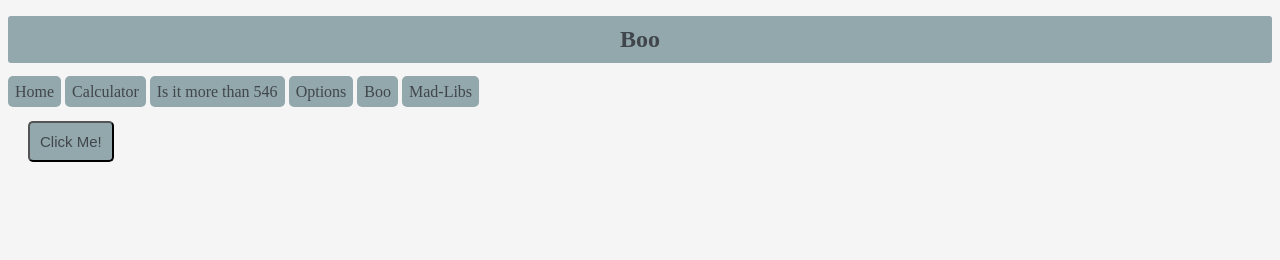
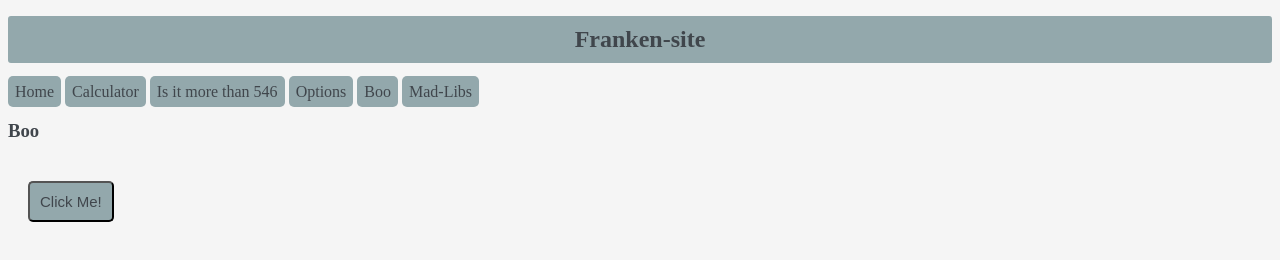
Before and after one commit to hannahlb123/JavaScript-projects, a plain HTML site: page htm/boo.htm in a window 1280 px wide. Drawn offline with nearby package versions, Linux system fonts and the light colour scheme.

Commit message:
boo h1 fix

```diff
--- a/htm/boo.htm
+++ b/htm/boo.htm
@@ -6,7 +6,7 @@
         <link rel="stylesheet" href="../style.css">
     </head>
     <body>
-        <h1>Boo</h1>
+        <h1>Franken-site</h1>
 
         <nav>
             <a href="../index.htm">Home</a>
@@ -17,6 +17,8 @@
             <a href="mad-libs.htm">Mad-Libs</a>
         </nav>
 
+        <h3>Boo</h3>
+
         <button id="btnClick">Click Me!</button>
         <p id="txtBoo"></p>
     </body>
```
